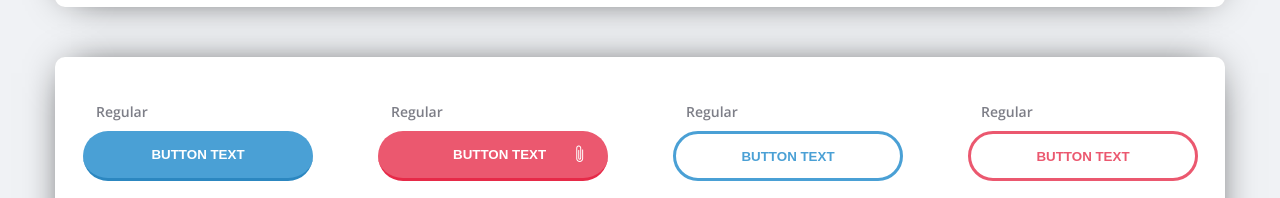
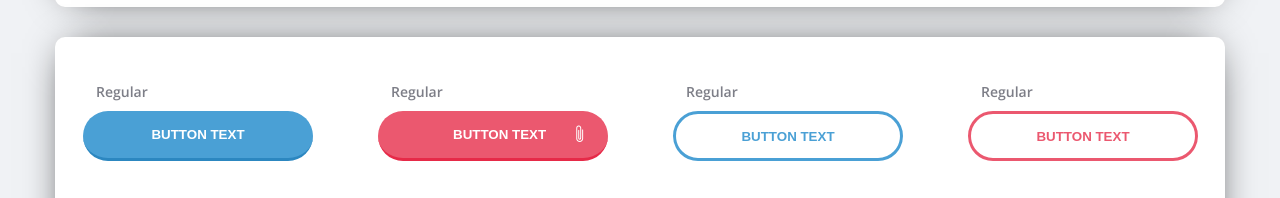
Before and after one commit to interuros/earthshift-project, a website: page index.html in a window 1280 px wide. Shown: the part 1886-2084 px from the top of the page. Drawn offline with nearby package versions, Linux system fonts and the light colour scheme; files whose address does not match are found by name.

Commit message:
Changed some css

```diff
--- a/css/grid.css
+++ b/css/grid.css
@@ -6,10 +6,10 @@
 
 .row{
     max-width: 1170px;
-    margin: 0 auto 50px auto;
+    margin: 0px auto 50px auto;
 
 }
-.row:first-child{
+.row:nth-child(1){
     margin-top: 100px;
 }
 
--- a/index.html
+++ b/index.html
@@ -2,8 +2,8 @@
 <html>
     <head>
         <link rel="stylesheet" href="vendors/css/ionicons.css">
+        <link rel="stylesheet" href="css/style.css">
         <link rel="stylesheet" href="css/grid.css">
-        <link rel="stylesheet" href="css/style.css">
     </head>
     <body>
       <section class="color-scheme">
--- a/scss/components/buttons.scss
+++ b/scss/components/buttons.scss
@@ -104,6 +104,8 @@
     }
 
     .normal {
+        margin-bottom: 30px;
+
         button{
         @include left-border-radius(7px, 7px);
         @include right-border-radius(7px, 7px);
--- a/scss/components/common.scss
+++ b/scss/components/common.scss
@@ -8,5 +8,4 @@
     @include left-border-radius;
     @include right-border-radius;
     box-shadow: $box-shadow-common;
-    margin-bottom: 50px;
 }
--- a/scss/components/progress-bars.scss
+++ b/scss/components/progress-bars.scss
@@ -1,3 +1,6 @@
+/*---------------------------------------------------------*/
+/*----------------PROGRESS BARS-----------------*/
+/*---------------------------------------------------------*/
 .progress-bars{
 
     &__examples{
@@ -8,6 +11,8 @@
             list-style: none;
             @include flex-box;
             flex-wrap: wrap;
+            margin-bottom: 30px;
+
             &__example{
                 width: 50%;
 
```
Also changed, not shown: css/style.css.
